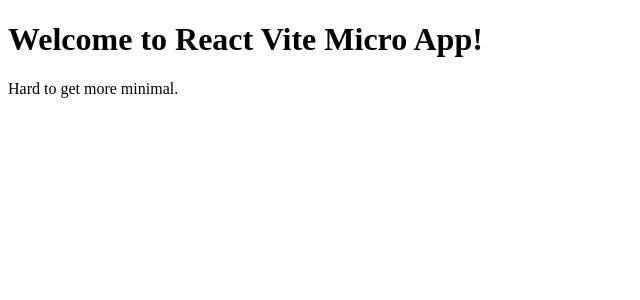
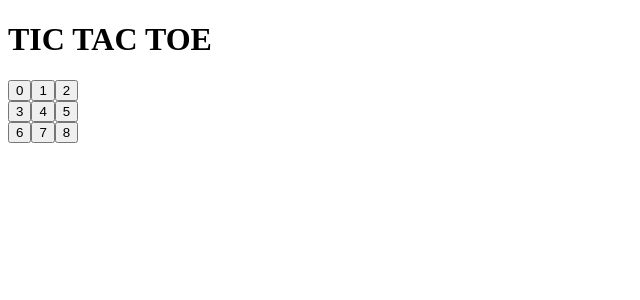
Before and after one commit to Harsh4221/TicTacToe, a React (Vite) app: page / in a window 1280 px wide. Shown: the top 300 px of the page, without its empty margins (0-640 px from the left). Built offline with nearby package versions, Linux system fonts and the light colour scheme.

Commit message:
created board and square components

```diff
--- a/src/App.jsx
+++ b/src/App.jsx
@@ -1,11 +1,12 @@
-import React from "react";
+import React from 'react';
+import Board from './components/Board';
 
 const App = () => {
   return (
-    <>
-      <h1>Welcome to React Vite Micro App!</h1>
-      <p>Hard to get more minimal.</p>
-    </>
+    <div>
+      <h1>TIC TAC TOE</h1>
+      <Board />
+    </div>
   );
 };
 
--- /dev/null
+++ b/src/components/Board.jsx
@@ -0,0 +1,25 @@
+import React from 'react';
+import Square from './Square';
+const Board = () => {
+  return (
+    <div>
+      <div>
+        <Square value={0} />
+        <Square value={1} />
+        <Square value={2} />
+      </div>
+      <div>
+        <Square value={3} />
+        <Square value={4} />
+        <Square value={5} />
+      </div>
+      <div>
+        <Square value={6} />
+        <Square value={7} />
+        <Square value={8} />
+      </div>
+    </div>
+  );
+};
+
+export default Board;
--- /dev/null
+++ b/src/components/Square.jsx
@@ -0,0 +1,7 @@
+import React from 'react';
+
+const Square = ({ value }) => {
+  return <button type="button">{value}</button>;
+};
+
+export default Square;
```
